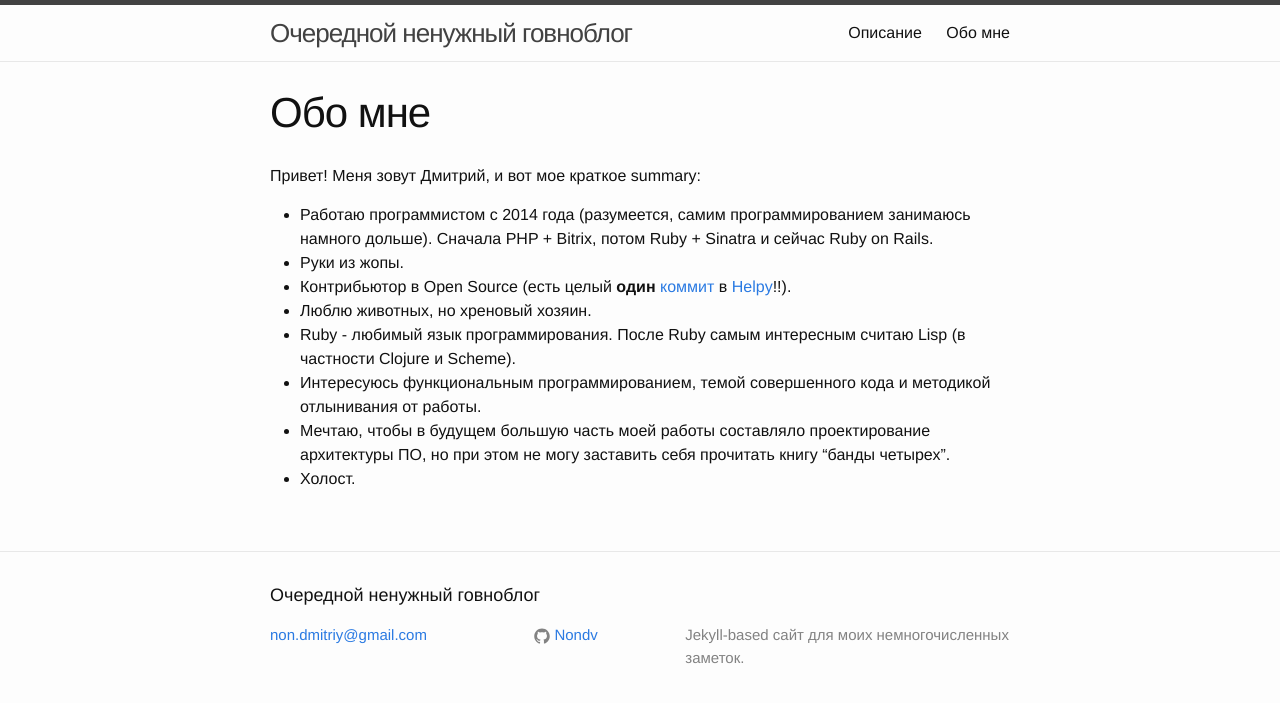
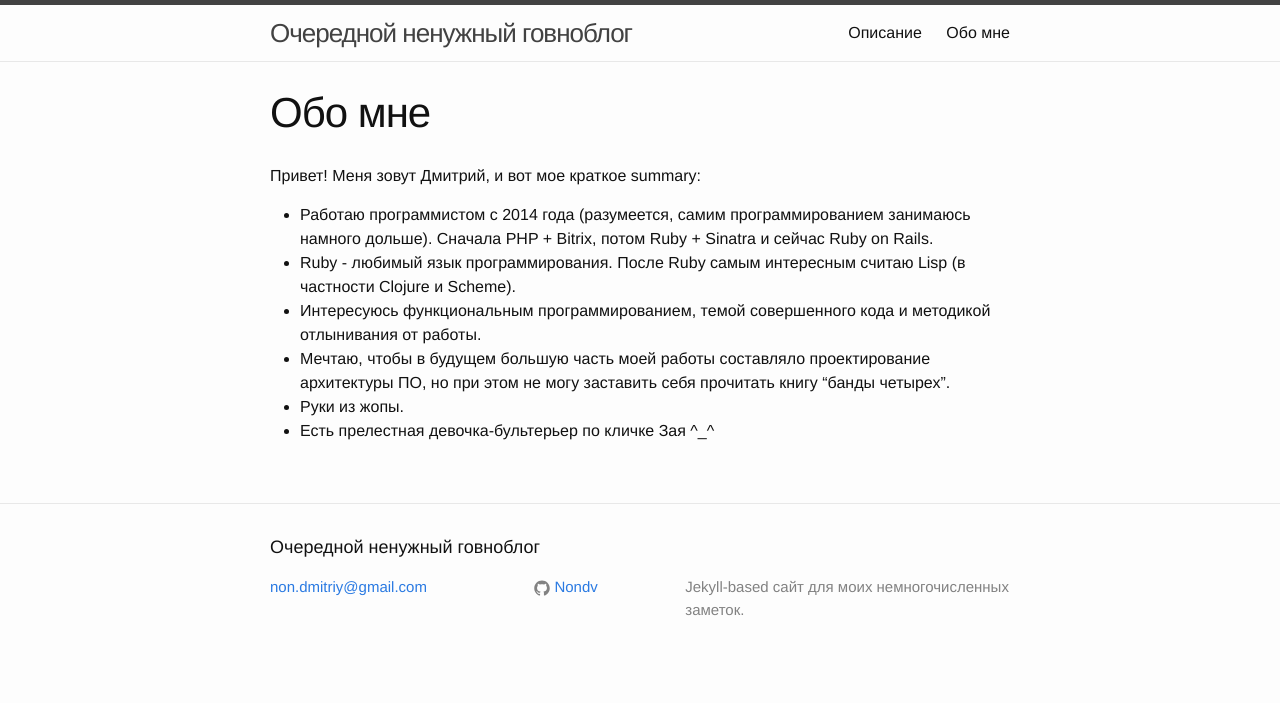
Before and after one commit to Nondv/Nondv.github.io.bk, a Jekyll site: the page built from me.md, in a window 1280 px wide. Shown: the top 703 px of the page. Built offline with Jekyll 4.4.1, drawn with Linux system fonts in a browser that asks for light colours.

Commit message:
edit "me" page

```diff
--- a/me.md
+++ b/me.md
@@ -9,11 +9,6 @@ permalink: /me/
 * Работаю программистом с 2014 года (разумеется, самим
   программированием занимаюсь намного дольше).
   Сначала PHP + Bitrix, потом Ruby + Sinatra и сейчас Ruby on Rails.
-* Руки из жопы.
-* Контрибьютор в Open Source (есть целый **один**
-  [коммит](https://github.com/helpyio/helpy/pull/152) в
-  [Helpy](https://github.com/helpyio/helpy)!!).
-* Люблю животных, но хреновый хозяин.
 * Ruby - любимый язык программирования. После Ruby самым интересным
   считаю Lisp (в частности Clojure и Scheme).
 * Интересуюсь функциональным программированием, темой совершенного
@@ -21,4 +16,5 @@ permalink: /me/
 * Мечтаю, чтобы в будущем большую часть моей работы составляло
   проектирование архитектуры ПО, но при этом не могу заставить себя
   прочитать книгу "банды четырех".
-* Холост.
+* Руки из жопы.
+* Есть прелестная девочка-бультерьер по кличке Зая ^_^
```
